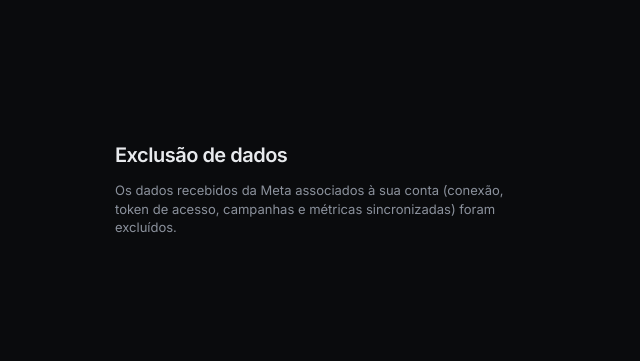
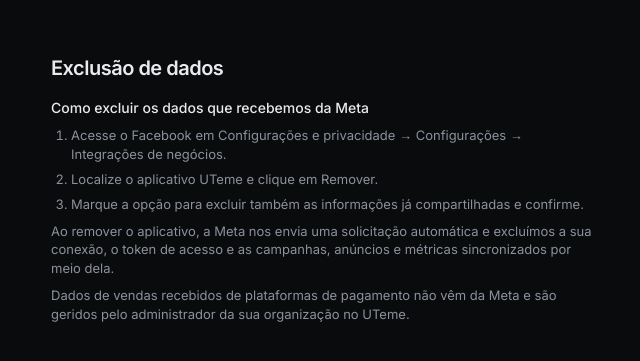
Before and after one commit to z-Dimi/UTeme, a Next.js app: page /data-deletion in a window 1280 px wide. Shown: the part 211-572 px from the top of the page, without its empty margins (317-957 px from the left). Built offline with nearby package versions, Linux system fonts and the light colour scheme.

Commit message:
docs: add real deletion instructions to the data deletion page
Co-Authored-By: Claude Sonnet 5.5 <noreply@anthropic.com>

```diff
--- a/src/app/data-deletion/page.tsx
+++ b/src/app/data-deletion/page.tsx
@@ -2,18 +2,36 @@ export const metadata = { title: "Exclusão de dados" };
 
 export default async function DataDeletionPage({ searchParams }: { searchParams: Promise<{ code?: string }> }) {
   const { code } = await searchParams;
+  const confirmation = code?.replace(/[^a-f0-9]/gi, "").slice(0, 32);
+
   return (
-    <main className="mx-auto flex min-h-screen max-w-md flex-col justify-center gap-3 px-4">
+    <main className="mx-auto flex min-h-screen max-w-xl flex-col justify-center gap-4 px-4 py-10">
       <h1 className="text-xl font-semibold tracking-tight">Exclusão de dados</h1>
-      <p className="text-muted">
-        Os dados recebidos da Meta associados à sua conta (conexão, token de acesso, campanhas e métricas
-        sincronizadas) foram excluídos.
-      </p>
-      {code ? (
-        <p className="text-xs text-muted">
-          Código de confirmação: <span className="font-mono text-foreground">{code.replace(/[^a-f0-9]/gi, "").slice(0, 32)}</span>
+
+      {confirmation ? (
+        <p role="status" className="rounded-lg border border-border bg-card p-3 text-[13px]">
+          Sua solicitação foi recebida e os dados recebidos da Meta associados à sua conta (conexão, token de acesso,
+          campanhas e métricas sincronizadas) foram excluídos. Código de confirmação:{" "}
+          <span className="font-mono">{confirmation}</span>
         </p>
       ) : null}
+
+      <section className="space-y-2 text-[13px] text-muted">
+        <h2 className="text-sm font-medium text-foreground">Como excluir os dados que recebemos da Meta</h2>
+        <ol className="list-decimal space-y-1.5 pl-5">
+          <li>Acesse o Facebook em Configurações e privacidade → Configurações → Integrações de negócios.</li>
+          <li>Localize o aplicativo UTeme e clique em Remover.</li>
+          <li>Marque a opção para excluir também as informações já compartilhadas e confirme.</li>
+        </ol>
+        <p>
+          Ao remover o aplicativo, a Meta nos envia uma solicitação automática e excluímos a sua conexão, o token de
+          acesso e as campanhas, anúncios e métricas sincronizados por meio dela.
+        </p>
+        <p>
+          Dados de vendas recebidos de plataformas de pagamento não vêm da Meta e são geridos pelo administrador da sua
+          organização no UTeme.
+        </p>
+      </section>
     </main>
   );
 }
```
